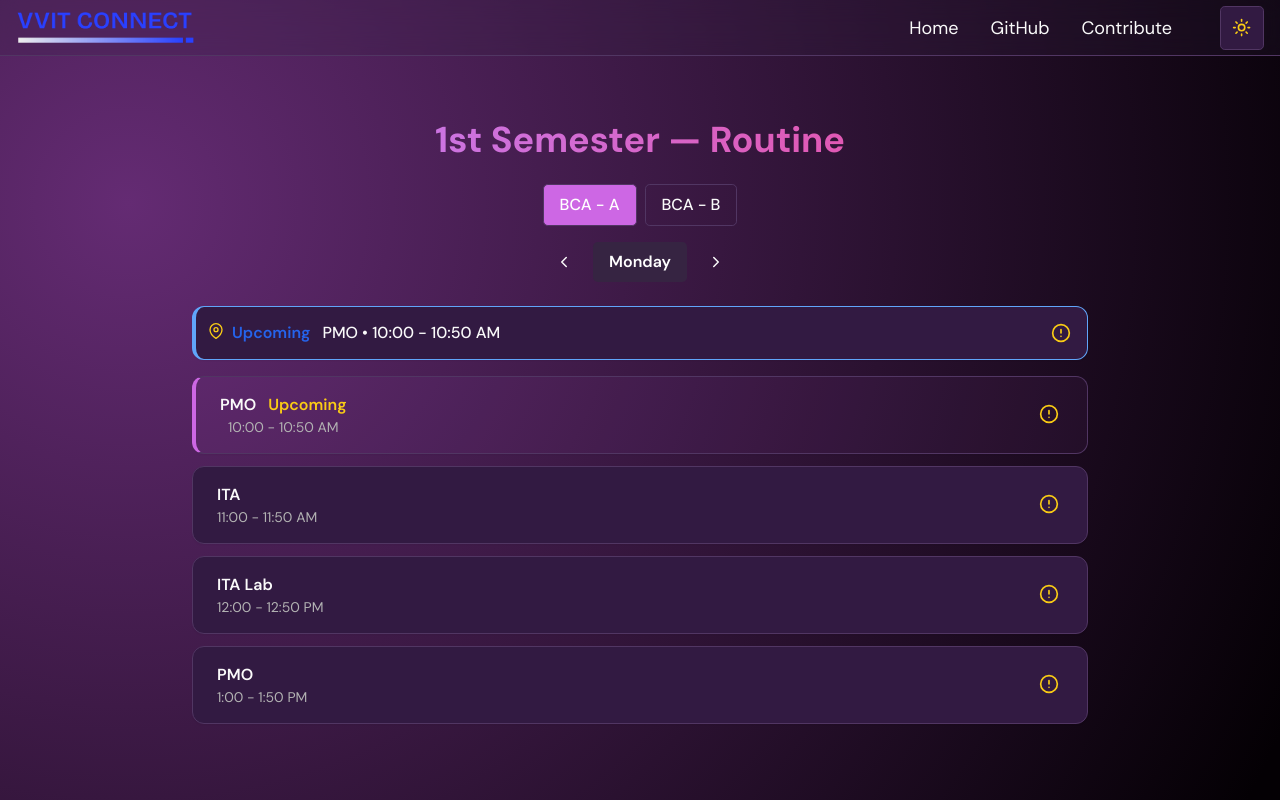
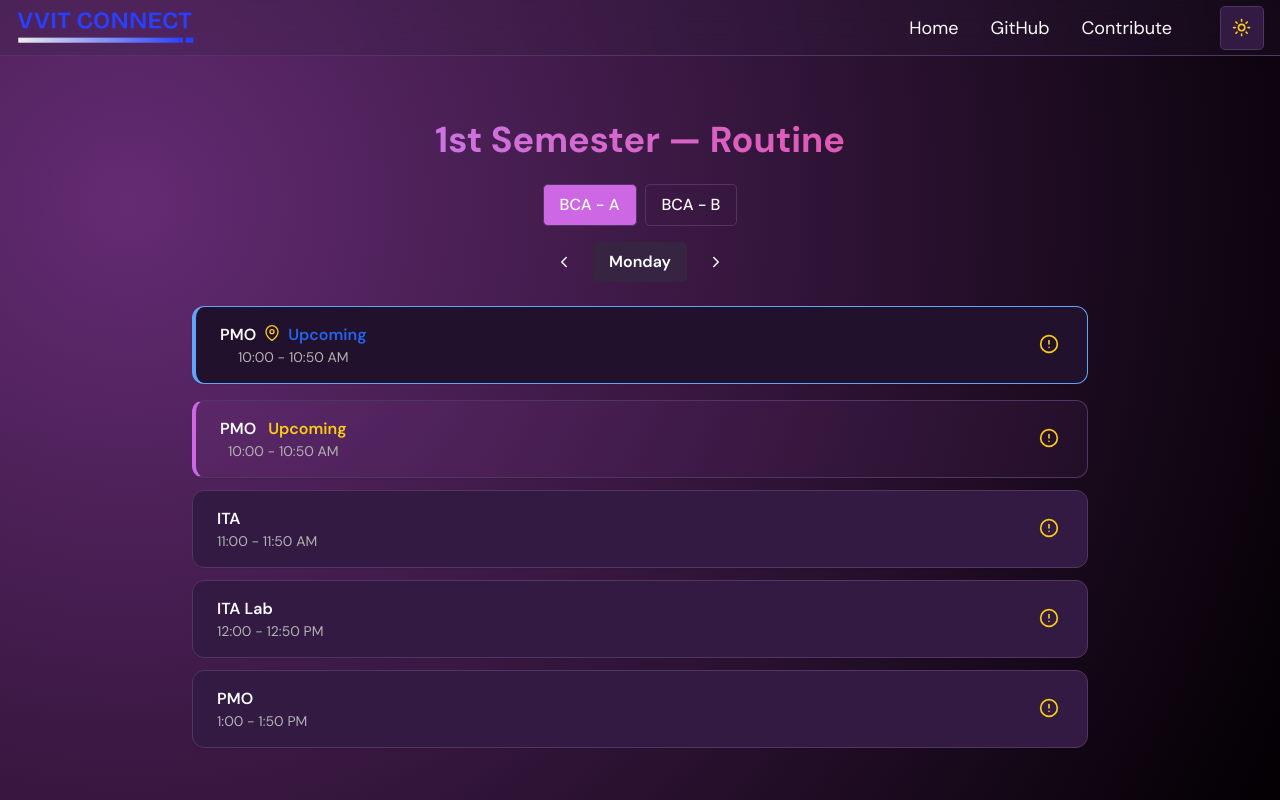
Before and after one commit to pyKinsu/VVITConnect, a Next.js app: page /bca/semester/1/routine in a window 1280 px wide. Shown: the top 800 px of the page. Built offline with nearby package versions, Linux system fonts and the light colour scheme.

Commit message:
Update page.tsx

```diff
--- a/src/app/bca/semester/1/routine/page.tsx
+++ b/src/app/bca/semester/1/routine/page.tsx
@@ -220,60 +220,40 @@ export default function RoutinePage(): JSX.Element {
     const today = getTodayWeekday();
     if (day !== today) return null;
 
-            if (currentIndex !== -1) {
-              const p = periods[currentIndex];
-              return (
-                <div className="section-box p-4 flex items-center justify-between" style={currentStyle}>
-                  <div className="flex items-center gap-2">
-                    <FiMapPin className="text-yellow-400 animate-bounce" size={16} />
-                    <span className="font-semibold text-blue-600">Upcoming</span>
-                    <span className="ml-1 text-foreground font-medium">
-                      {p.subject} • {p.time}
-                    </span>
-                  </div>
-                  <button
-                    onClick={() => openNotification(
-                      `${section}-${day}-${p.time}-${p.subject}`,
-                      p.fullForm
-                    )}
-                    className="p-1 rounded hover:scale-105 transition-transform"
-                    aria-label="info"
-                  >
-                    <FiAlertCircle className="text-yellow-400" size={20} />
-                  </button>
-                </div>
-              );
-            } else if (upcomingIndex !== -1) {
-              const p = periods[upcomingIndex];
-              return (
-                <div className="section-box p-3 flex items-center justify-between border-l-4 border-blue-400">
-                  <div className="flex items-center gap-2">
-                    <FiMapPin className="text-yellow-400 animate-bounce" size={16} />
-                    <span className="font-semibold text-blue-600">Upcoming</span>
-                    <span className="ml-1 text-foreground font-medium">
-                      {p.subject} • {p.time}
-                    </span>
-                  </div>
-                  <button
-                    onClick={() => openNotification(
-                      `${section}-${day}-${p.time}-${p.subject}`,
-                      p.fullForm
-                    )}
-                    className="p-1 rounded hover:scale-105 transition-transform"
-                  >
-                    <FiAlertCircle className="text-yellow-400" size={20} />
-                  </button>
-                </div>
-              );
-            } else {
+    const indexToShow = currentIndex !== -1 ? currentIndex : upcomingIndex;
+    if (indexToShow === -1) {
       return (
         <div className="section-box p-3 text-center text-muted-foreground">
           🎉 All classes over for today
         </div>
       );
     }
+
+    const p = periods[indexToShow];
+    return (
+      <div className="section-box flex items-center justify-between py-4 px-6 border-l-4 border-blue-400 bg-background">
+        <div>
+          <div className="font-semibold flex items-center gap-2">
+            {p.subject}
+            <FiMapPin className="text-yellow-400 animate-bounce" size={16} />
+            <span className="text-blue-600 font-semibold">Upcoming</span>
+          </div>
+          <div className="text-sm text-muted-foreground">{p.time}</div>
+        </div>
+        <div>
+          <button
+            onClick={() => openNotification(`${section}-${day}-${p.time}-${p.subject}`, p.fullForm)}
+            className="p-1 rounded hover:scale-110 transition-transform"
+            aria-label="info"
+          >
+            <FiAlertCircle className="text-yellow-400" size={20} />
+          </button>
+        </div>
+      </div>
+    );
   })()}
 </div>
+
 
         {/* Main list of periods */}
         <div className="space-y-3">
```
Lines whose indentation alone changed are shown as unchanged.
